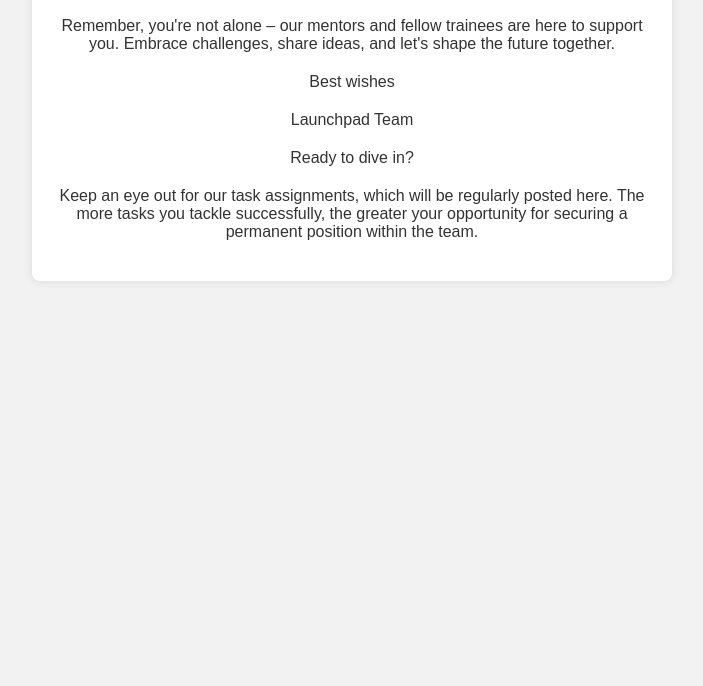
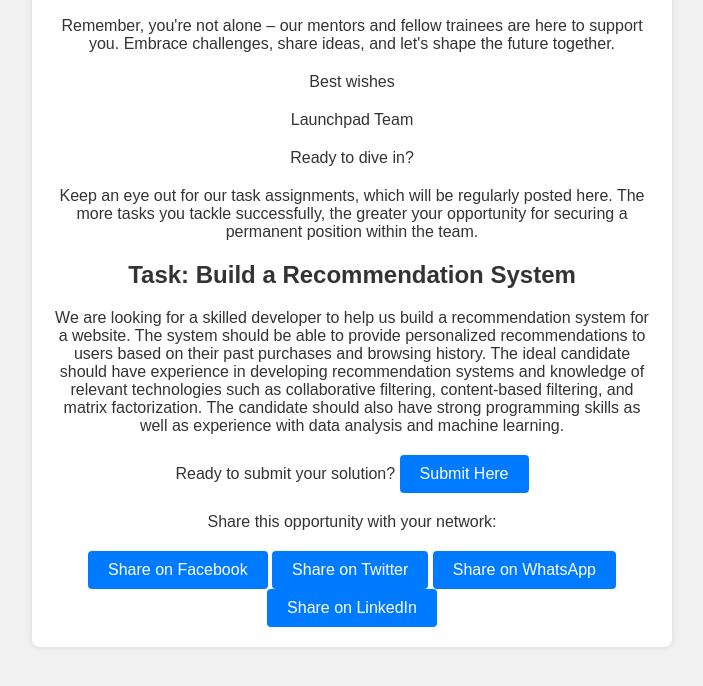
Before and after one commit to LaunchPad360/LaunchPad360.github.io, a plain HTML site: page index.html in a window 1280 px wide. Shown: the part 244-930 px from the top of the page, without its empty margins (288-991 px from the left). Before the commit the page ends 800 px from the top, so only its background shows below. Drawn offline with Linux system fonts and the light colour scheme.

Commit message:
git commit --amend

```diff
--- a/index.html
+++ b/index.html
@@ -50,7 +50,24 @@
   <p><span id="yourName">Launchpad Team</span></p>
   <p>Ready to dive in? </p>
   <p> Keep an eye out for our task assignments, which will be regularly posted here. The more tasks you tackle successfully, the greater your opportunity for securing a permanent position within the team.</p>
+  <!-- Task Description -->
+  <div>
+    <h2>Task: Build a Recommendation System</h2>
+    <p>We are looking for a skilled developer to help us build a recommendation system for a website. The system should be able to provide personalized recommendations to users based on their past purchases and browsing history. The ideal candidate should have experience in developing recommendation systems and knowledge of relevant technologies such as collaborative filtering, content-based filtering, and matrix factorization. The candidate should also have strong programming skills as well as experience with data analysis and machine learning.</p>
+  </div>
 
+  <!-- Submission Link -->
+  <p>Ready to submit your solution? <a href="#" class="btn">Submit Here</a></p>
+
+  <!-- Share Buttons -->
+  <p>Share this opportunity with your network:</p>
+  <div>
+    <a href="https://www.facebook.com/sharer/sharer.php?u=https://example.com" target="_blank" class="btn">Share on Facebook</a>
+    <a href="https://twitter.com/intent/tweet?url=https://example.com&text=Check%20out%20this%20opportunity%20for%20building%20a%20recommendation%20system%20on%20[Organization%20Name]%20Graduate%20Trainee%20Program!" target="_blank" class="btn">Share on Twitter</a>
+    <a href="whatsapp://send?text=Check%20out%20this%20opportunity%20for%20building%20a%20recommendation%20system%20on%20[Organization%20Name]%20Graduate%20Trainee%20Program!%20https://example.com" class="btn">Share on WhatsApp</a>
+    <a href="https://www.linkedin.com/shareArticle?url=https://example.com&title=Opportunity%20for%20Building%20a%20Recommendation%20System%20on%20[Organization%20Name]%20Graduate%20Trainee%20Program" target="_blank" class="btn">Share on LinkedIn</a>
+  </div>
 </div>
+
 </body>
 </html>
```
